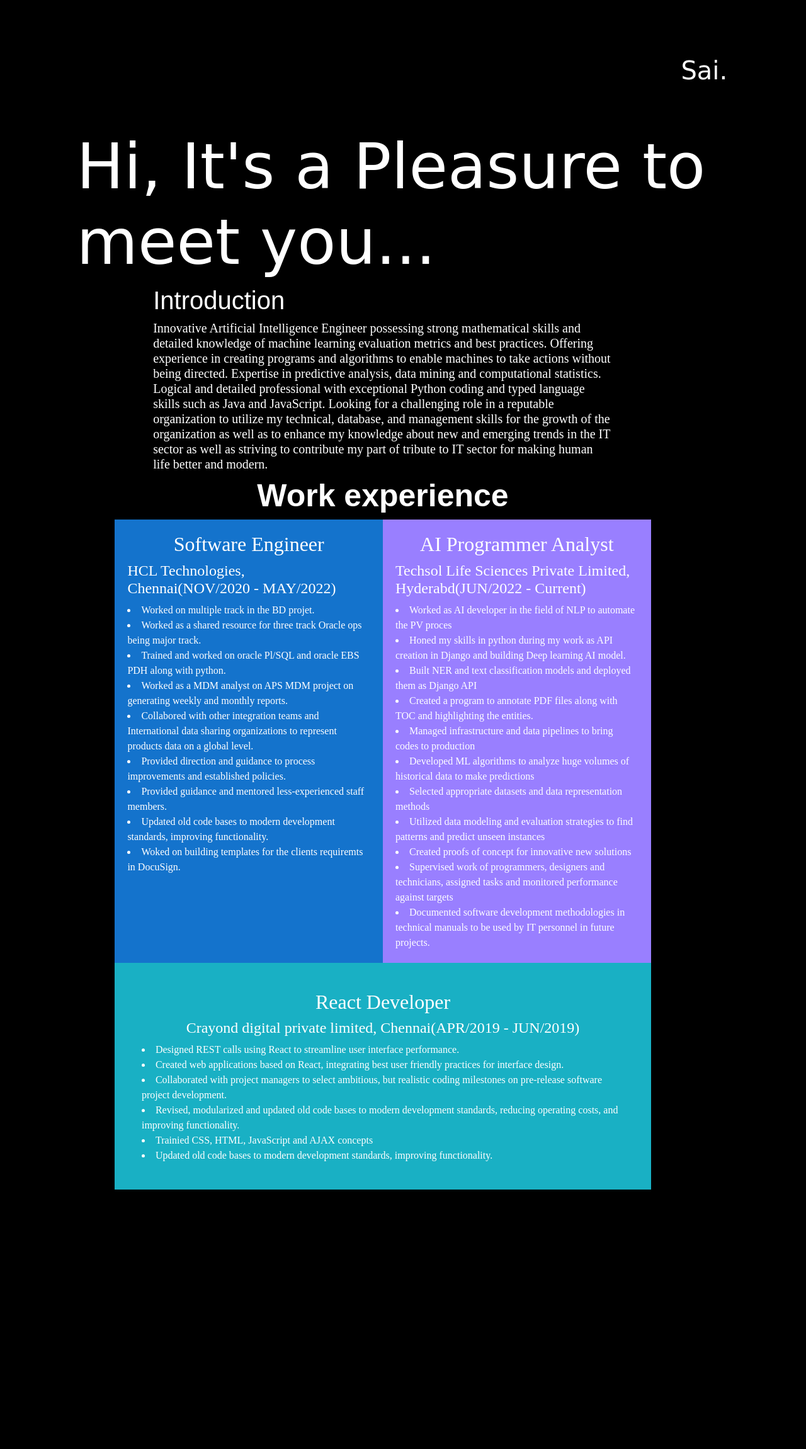
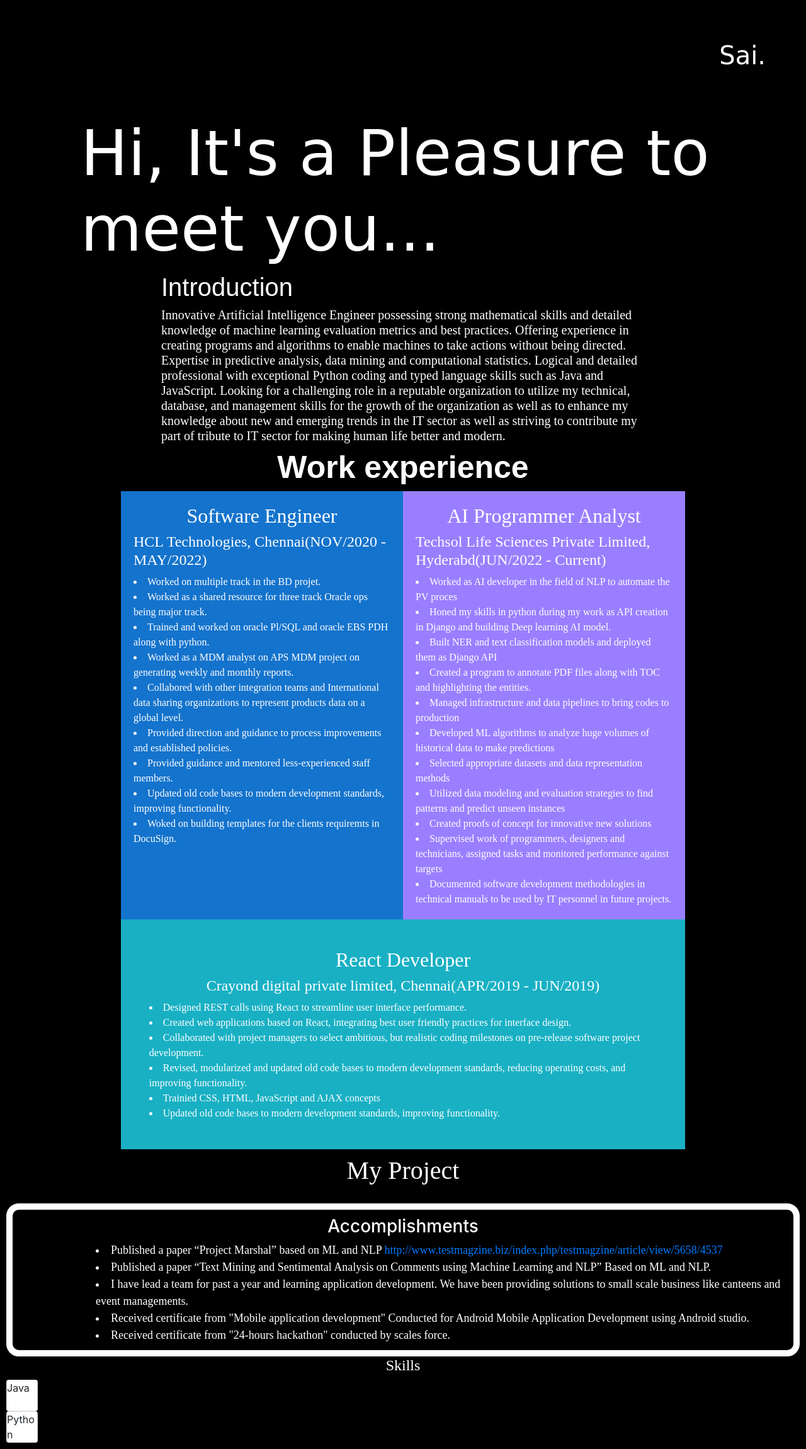
Before and after one commit to Saivamshi007/MyPortfolio, a Django app: page /mybio/ in a window 1280 px wide. Shown: the whole page at 63% size. Before the commit the page ends 1889 px from the top, so only its background shows below. Run offline with Django 3.2, Linux system fonts and the light colour scheme; data that the repository does not hold is empty; some libraries are stand-ins or nearby versions.

Commit message:
Added new components

```diff
--- a/mybio/admin.py
+++ b/mybio/admin.py
@@ -1,7 +1,7 @@
 from django.contrib import admin
 
-from .models import MessageTable
+from .models import MessageTable,ProjectTable
 
-admin.site.register(MessageTable)
+admin.site.register([MessageTable,ProjectTable])
 
 # Register your models here.
--- /dev/null
+++ b/mybio/templates/mybio/accomplishments.html
@@ -0,0 +1,14 @@
+<div style="border-width: 10px; border-color: white; border-radius: 20px; border-style: solid; padding: 10px;">
+<h3 style="text-align: center; font-style: bold; color: white;">Accomplishments</h3>
+<div style="text-align: start;color: white; font-size: 18px; padding-left:10%;font-family: serif; ">
+<li>Published a paper “Project Marshal” based on ML and NLP
+    <a href="http://www.testmagzine.biz/index.php/testmagzine/article/view/5658/4537">http://www.testmagzine.biz/index.php/testmagzine/article/view/5658/4537</a></li>
+<li>Published a paper “Text Mining and Sentimental Analysis on Comments using Machine Learning and
+   NLP” Based on ML and NLP.
+<li>I have lead a team for past a year and learning application development. We have been providing
+   solutions to small scale business like canteens and event managements.</li>
+<li>Received certificate from "Mobile application development" Conducted for Android Mobile
+   Application Development using Android studio.</li>
+<li>Received certificate from "24-hours hackathon" conducted by scales force.</li>
+</div>
+</div>
--- a/mybio/templates/mybio/index.html
+++ b/mybio/templates/mybio/index.html
@@ -1,12 +1,13 @@
-{% extends "base.html" %} {% block page_content%}
+{% extends "base.html" %}
+{% block page_content%}
+
+
 
 <div style="background-color: black">
   <div
     style="
       color: white;
-      padding-top: 5%;
-      padding-right: 5%;
-      padding-bottom: 20%;
+      padding-top: 3%;
       font-family: 'Brush Script MT', cursive;
     "
   >
@@ -207,5 +208,24 @@
 
   </div>
   </div>
+
+
+
+
+    {% include "./projects.html" with projects=projects %}
+
+    <div style="padding: 10px 10px 10px 10px;">
+
+    {% include "./accomplishments.html" %}
+
+    {% include "./skills.html" with colors=color %}
+
+  </div>
+
+
+
+
+
+
   {% endblock %}
 </div>
--- /dev/null
+++ b/mybio/templates/mybio/projects.html
@@ -0,0 +1,31 @@
+<style>
+    .container{
+    display: flex;
+    align-items: stretch;
+    justify-content: start;
+    flex-direction: row;
+    justify-content: space-evenly;
+    }
+  </style>
+<h1 style="color:white;
+            text-align: center;
+            font-family: serif;
+            flex-direction: row;
+            padding: 10px;">My Project</h1>
+  <div class="container">
+
+<!-- <div style="height: 200px; width: 200px; background-color: gold;"></div> -->
+{% for project in projects %}
+    <div class="card" style="width: 20em; ;
+    " >
+        <img class="card-img-top" src="../../static/img/logo1.JPG" />
+        <div class="card-body" >
+            <h4 style="text-align: center;">{{project.project_title}}</h4>
+            <p>{{project.project_abstract}}</p>
+            <p><b>Tech Stack: </b>{{project.project_tech}}</p>
+            <p><b>Programing Background: </b>{{project.project_programming_background}}</p>
+            <a href="{{project.project_link}}">{{project.project_link}}</a>
+        </div>
+</div>
+{% endfor %}
+  </div>
--- /dev/null
+++ b/mybio/templates/mybio/skills.html
@@ -0,0 +1,6 @@
+<h4 style="color: white;font-family: serif;text-align: center; ">Skills</h4>
+{% for in_col in skills %}
+<div class="card" style="background-color:'{{in_col.color}}';height: 50px;width: 50px;" >
+    <p>{{in_col.skill}}</p>
+</div>
+{% endfor %}
--- a/mybio/views.py
+++ b/mybio/views.py
@@ -1,9 +1,27 @@
 from django.shortcuts import render
 from django.http import HttpResponse
 from django.template import loader
+from mybio.models import ProjectTable
+import numpy as np
 
 def index(request):
+    project=ProjectTable.objects.all()
+    context={
+        "projects":project,
+        "skills":[{"color":"blue","skill":"Java"},{"color":"red","skill":"Python"}]
+
+        # 'skils':['color''Python','Django REST FrameWork','PySpark',
+        #          'Tableau','NLP','AI','ML','Oracle','JavaScript','Java'],
+        # 'colors':[tuple(np.random.choice(range(256), size=3)) for i in range(10)]
+    }
     template=loader.get_template('index.html')
-    return HttpResponse(template.render())
+    return HttpResponse(template.render(context))
 
-# Create your views here.
+def projects():
+    project=ProjectTable.objects.all()
+    context={
+        "projects":project
+    }
+    template=loader.get_template('projects.html')
+
+    return HttpResponse(template.render(context))
--- a/portfolio/settings.py
+++ b/portfolio/settings.py
@@ -30,13 +30,13 @@ ALLOWED_HOSTS = ['*','portfolio-6q55.onrender.com']
 
 # Application definition
 INSTALLED_APPS = [
-    "mybio",
     'django.contrib.admin',
     'django.contrib.auth',
     'django.contrib.contenttypes',
     'django.contrib.sessions',
     'django.contrib.messages',
     'django.contrib.staticfiles',
+    'mybio'
 ]
 
 MIDDLEWARE = [
@@ -50,8 +50,7 @@ MIDDLEWARE = [
 ]
 
 ROOT_URLCONF = 'portfolio.urls'
-import os
-SETTINGS_PATH = os.path.dirname(os.path.dirname(__file__))
+
 
 TEMPLATES = [
     {
```
Also changed, not shown: mybio/models.py (+10 -1 lines), mybio/migrations/0003_auto_20230413_1435.py (added), mybio/migrations/0004_alter_messagetable_datetime.py (added), mybio/migrations/0005_auto_20230413_1537.py (added), mybio/migrations/0006_auto_20230413_1538.py (added), mybio/migrations/0007_auto_20230413_1539.py (added), mybio/migrations/0008_alter_messagetable_datetime.py (added), mybio/migrations/0009_alter_messagetable_datetime.py (added), mybio/migrations/0010_alter_messagetable_datetime.py (added), mybio/migrations/0011_auto_20230418_1612.py (added), mybio/static/img/Graduation_Marksheet.jpeg (renamed from mybio/templates/mybio/Graduation_Marksheet.jpeg), mybio/static/img/logo1.JPG (renamed from mybio/imges/logo1.JPG).
